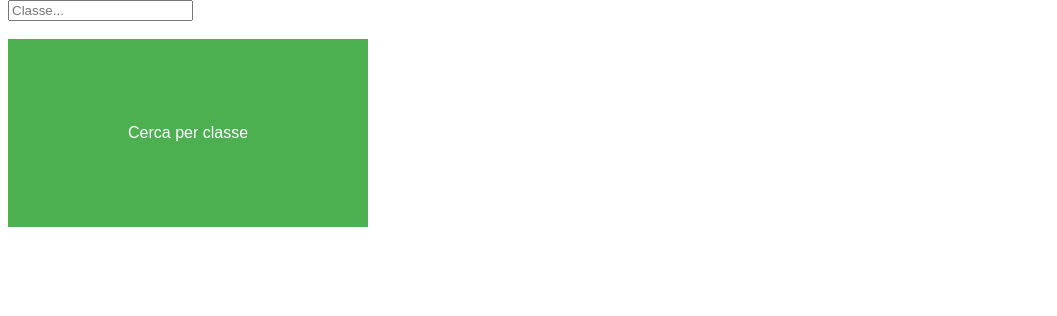
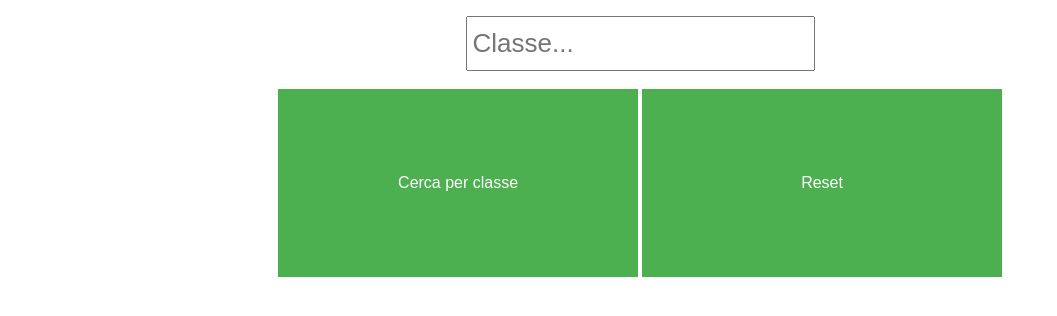
Before and after one commit to Andrea-Ientile-JCMaxwell-5BI/Progetti-Esame-Maturit-2017-Siti-con-Database, a PHP site: page /Classi.php in a window 1280 px wide. Shown: the part 43-359 px from the top of the page, without its empty margins (0-1057 px from the left). Run offline with PHP 8.4, Linux system fonts and the light colour scheme; data that the repository does not hold is empty.

Commit message:
Update Classi.php

```diff
--- a/Classi.php
+++ b/Classi.php
@@ -56,8 +56,10 @@ function filterTable($query)
                 <?php endwhile;?>
             </table>
 
-			<input type="text" name="valore_da_cercare" placeholder="Classe..."><br><br>
-                        <input class="btn" type="submit" name="search" value="Cerca per classe"><br><br>
+			<p align="center"> <input class="txt" type="text" name="valore_da_cercare" placeholder="Classe..."><br><br>
+                       <input class="btn" type="submit" name="search" value="Cerca per classe">
+					   <input class="btn1" type="submit" name="search" value="Reset">
+					   </p>
 
         </form>
 
```
